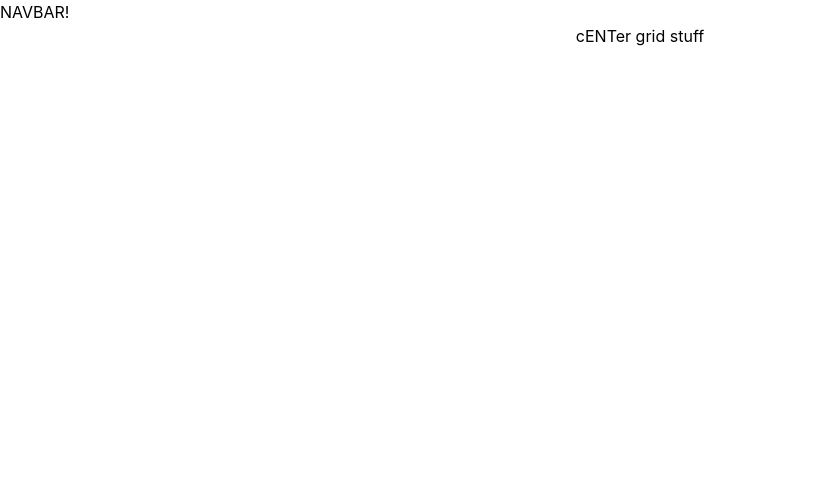
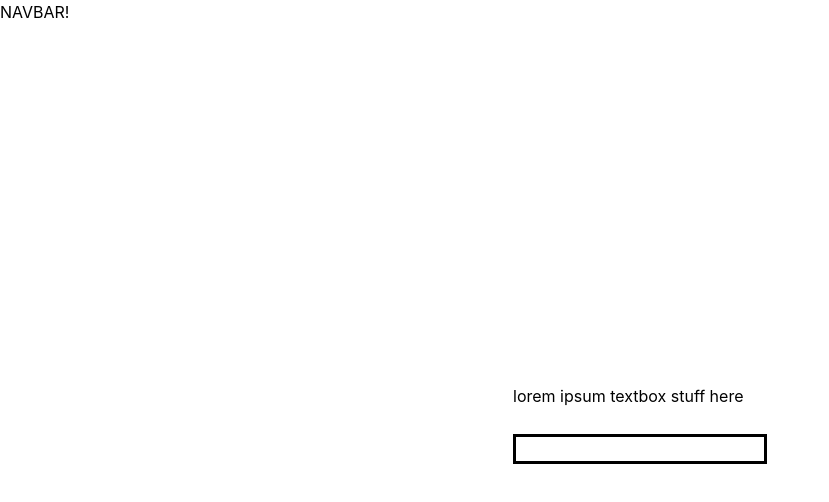
Before and after one commit to tlstommy/d2bearer, a React (Create React App) app: page / in a window 1280 px wide. Shown: the top 502 px of the page, without its empty margins (0-829 px from the left). Built offline with nearby package versions, Linux system fonts and the light colour scheme.

Commit message:
worked on css and components

```diff
--- a/src/App.js
+++ b/src/App.js
@@ -10,7 +10,7 @@ function App() {
   return (
     <div className="App">
       <Container>
-
+        hjhj
       </Container>
     </div>
   );
--- a/src/components/Container.js
+++ b/src/components/Container.js
@@ -3,14 +3,20 @@
 //import reactand navbar
 import React from "react";
 import Navbar from "./Navbar";
+import TextBox from "./TextBox";
+import TextInput from "./TextInput";
+
 
 
 export default function Container() {
   return (
     <div>
       <Navbar/>
-      <main className="grid place-items-center">
-        <p>cENTer grid stuff</p>
+      <main className="grid place-items-center flex h-screen">
+        <div>
+            <TextBox/>
+            <TextInput/>
+        </div>
       </main>
     </div>
   );
--- a/src/components/TextBox.js
+++ b/src/components/TextBox.js
@@ -0,0 +1,8 @@
+//textbox to show messages
+export default function TextBox() {
+    return (
+      <div className="textBox">
+        <p> lorem ipsum textbox stuff here</p>
+      </div>
+    );
+}
--- a/src/components/TextInput.js
+++ b/src/components/TextInput.js
@@ -0,0 +1,8 @@
+//textinput
+export default function TextInput() {
+    return (
+        <div className="flex">
+            <input className="textInputBox" type="text" id="textInput" name="textInput"></input>
+        </div>
+    );
+}
--- a/src/index.css
+++ b/src/index.css
@@ -15,3 +15,10 @@ code {
   font-family: source-code-pro, Menlo, Monaco, Consolas, 'Courier New',
     monospace;
 }
+
+.textInputBox {
+  margin-top: 10%;
+  border-width: 3px;
+  border-color: black;
+
+}
```
